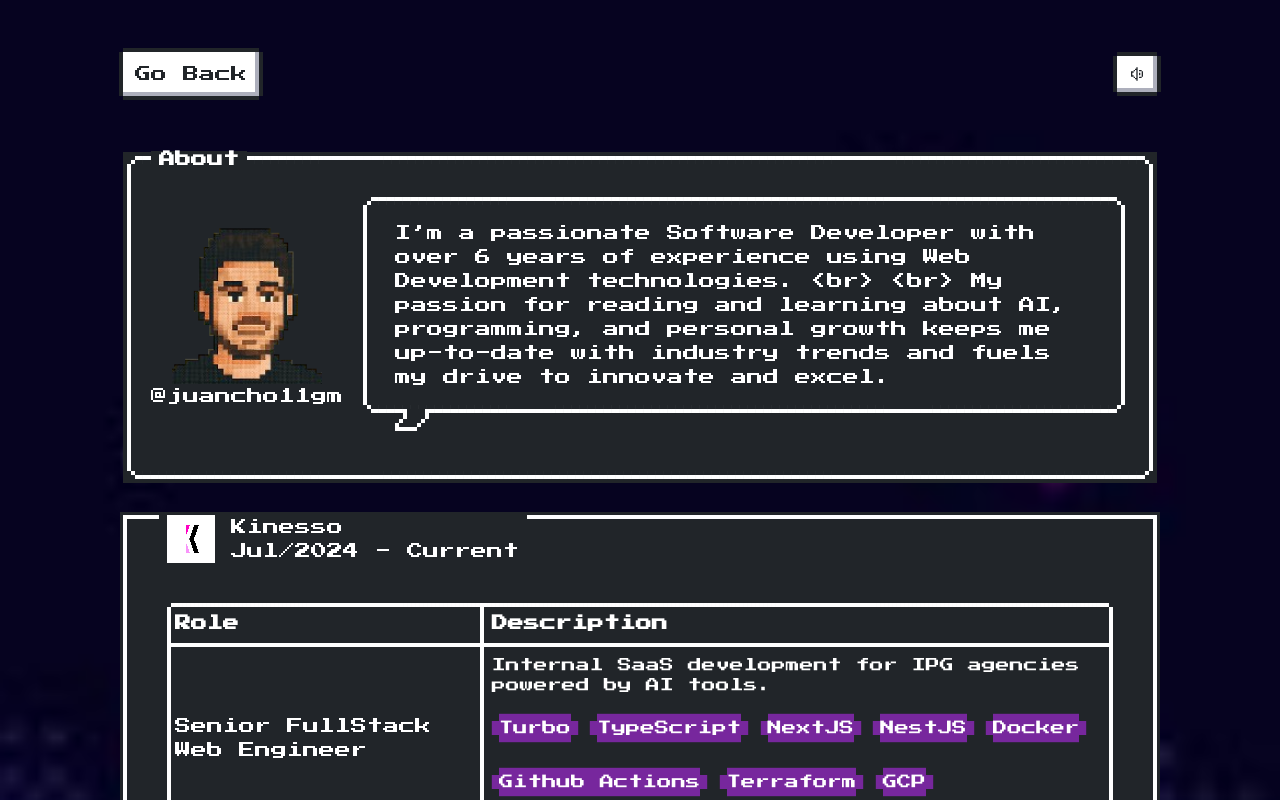
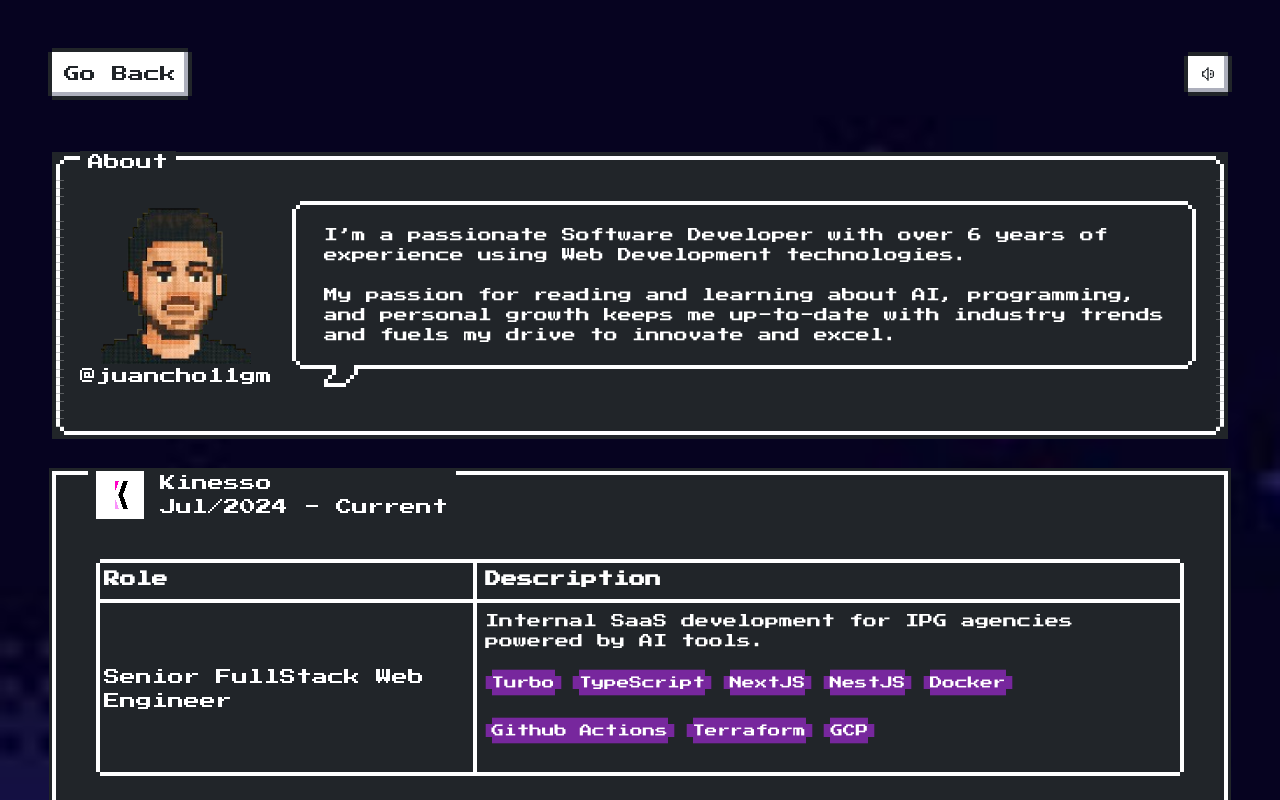
Before and after one commit to juancho11gm/pokejuango, a Next.js app: page /about in a window 1280 px wide. Shown: the top 800 px of the page. Built offline with nearby package versions, Linux system fonts and the light colour scheme.

Commit message:
style: update global styles for improved text readability and layout; enhance About page dialog structure and adjust project display in Projects page

```diff
--- a/src/app/about/page.tsx
+++ b/src/app/about/page.tsx
@@ -13,13 +13,15 @@ export default function About() {
     <main>
       <BalloonCard
         title="About"
-        dialog="
-              I’m a passionate Software Developer with over 6 years of
-              experience using Web Development technologies.  <br> <br>
-              My passion for reading and learning about AI, programming, and
-              personal growth keeps me up-to-date with industry trends and fuels
-              my drive to innovate and excel.
-            "
+        dialog={
+          <p>
+            I’m a passionate Software Developer with over 6 years of experience
+            using Web Development technologies. <br /> <br />
+            My passion for reading and learning about AI, programming, and
+            personal growth keeps me up-to-date with industry trends and fuels
+            my drive to innovate and excel.
+          </p>
+        }
       />
 
       <AboutTable companies={companies} />
--- a/src/app/blog/page.tsx
+++ b/src/app/blog/page.tsx
@@ -11,7 +11,7 @@ export default function BlogIndex() {
         {posts.map((post) => (
           <article key={post.slug} className="border-b border-gray-700 pb-8">
             <Link href={`/blog/${post.slug}`}>
-              <h2 className="text-2xl font-semibold text-[#77279d]">
+              <h2 className="text-2xl font-semibold text-[#ae46de]">
                 {post.title}
               </h2>
             </Link>
--- a/src/app/contact/page.tsx
+++ b/src/app/contact/page.tsx
@@ -9,7 +9,7 @@ export const metadata: Metadata = {
 
 export default function Page() {
   return (
-    <main>
+    <main className="mx-auto">
       <BalloonCard title="Contact" dialog="Let's connect!" />
       <section className="nes-container is-rounded is-dark with-title is-centered">
         <p className="title">Social Media</p>
--- a/src/app/globals.css
+++ b/src/app/globals.css
@@ -14,30 +14,16 @@ body {
   display: flex;
   flex-direction: column;
   justify-content: space-between;
-  @apply text-white!;
+  @apply text-white! px-12;
 }
 
-h1 {
-  @apply text-4xl font-bold mb-4;
-}
-
-p {
+p,
+ul {
   @apply text-sm;
 }
 
 a {
   @apply text-[#ab52d4] hover:text-[#bb6be0d7] hover:underline transition-colors;
-}
-
-main,
-header {
-  max-width: 1042px;
-  margin: 0 auto;
-}
-
-main {
-  gap: 2rem;
-  justify-self: center;
 }
 
 /* Markdown */
@@ -53,12 +39,16 @@ main {
   @apply my-4;
 }
 
+h1 {
+  @apply text-3xl leading-snug;
+}
+
 .markdown h2 {
-  @apply text-3xl mt-12 mb-4 leading-snug;
+  @apply text-2xl mt-12 mb-4 leading-snug;
 }
 
 .markdown h3 {
-  @apply text-2xl mt-8 mb-4 leading-snug;
+  @apply text-[1.25rem] mt-8 mb-4 leading-snug;
 }
 
 .markdown ul {
--- a/src/app/projects/page.tsx
+++ b/src/app/projects/page.tsx
@@ -16,9 +16,10 @@ export default function Projects() {
       <div className="grid! grid-cols-1! gap-4! mt-4! sm:grid-cols-2!">
         {projects.map((project) => (
           <section
-            className="nes-container is-dark flex! gap-2!"
+            className="nes-container is-dark flex! !flex-col gap-2!"
             key={project.title}
           >
+            <div className="flex! gap-2!">
               <Image
                 className="shrink-0 h-[100px] w-[100px]"
                 src="/package.png"
@@ -29,10 +30,14 @@ export default function Projects() {
               <div>
                 <h2 className="text-[#77279d]">{project.title}</h2>
                 <p>{project.description}</p>
-              <Link href={project.url} className="nes-btn">
+              </div>
+            </div>
+            <Link
+              href={project.url}
+              className="nes-btn w-full! shrink-0! sm:max-w-[300px]"
+            >
               View Project
             </Link>
-            </div>
           </section>
         ))}
       </div>
--- a/src/components/BackgroundLoaded/BackgroundLoaded.tsx
+++ b/src/components/BackgroundLoaded/BackgroundLoaded.tsx
@@ -35,7 +35,7 @@ export default function BackgroundLoaded({
 
   if (!bgLoaded) {
     return (
-      <div className="min-h-screen flex items-center justify-center bg-black text-white text-2xl ">
+      <div className="min-h-screen flex items-center justify-center  text-white text-2xl">
         <div className="max-w-[1042px] mx-auto flex flex-col gap-8">
           <progress className="nes-progress" value={progress} max="100" />
           <p>Loading...</p>
```
Lines whose indentation alone changed are shown as unchanged.
